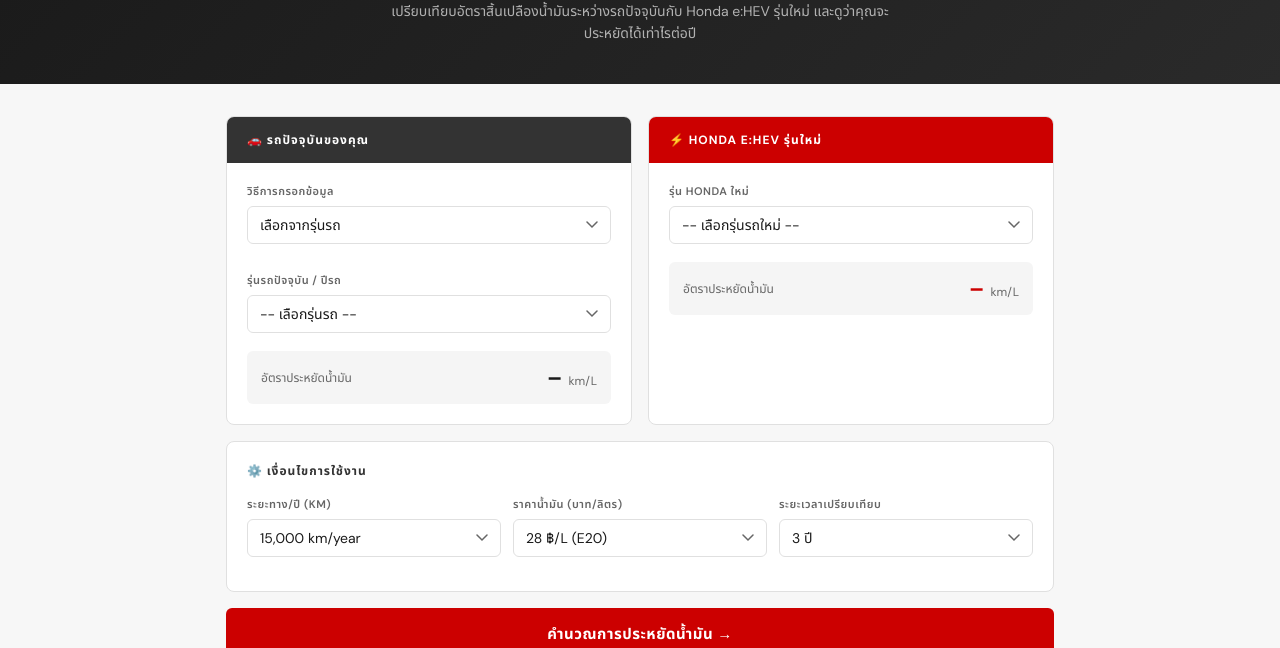
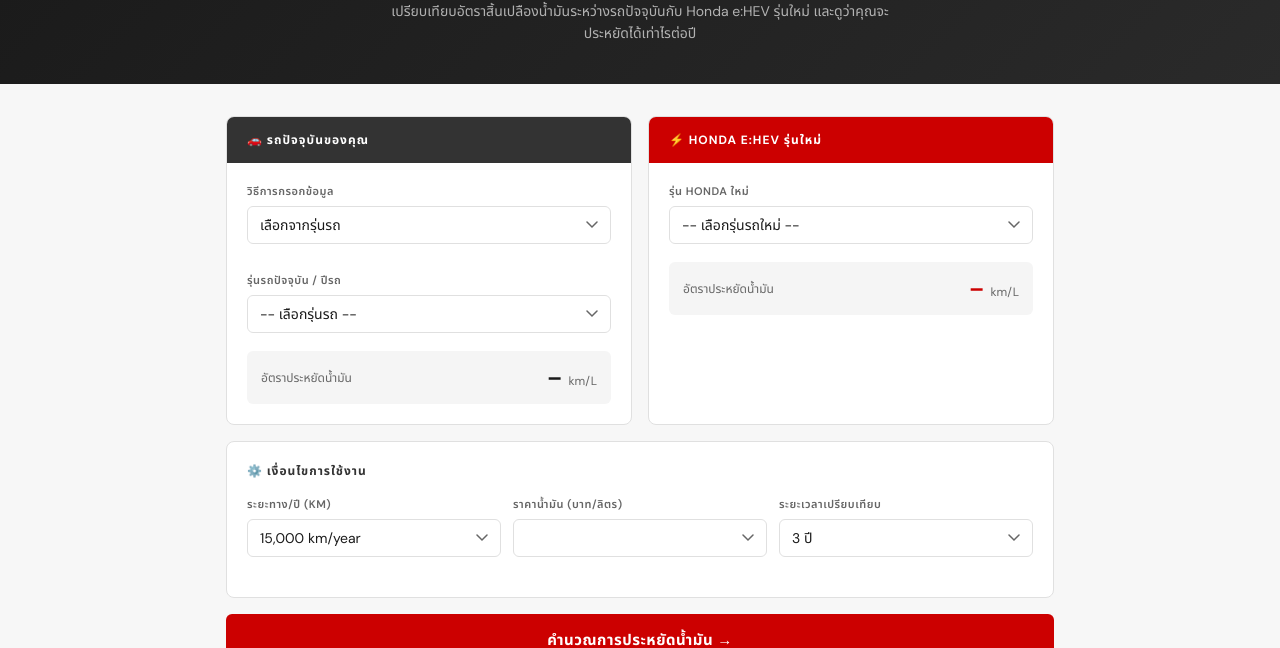
Before and after one commit to risaotakiforhatc-gif/honda-fuel-calculator, a website: page index.html in a window 1280 px wide. Shown: the part 164-812 px from the top of the page. Drawn offline with Linux system fonts and the light colour scheme.

Commit message:
Update index.html

```diff
--- a/index.html
+++ b/index.html
@@ -763,12 +763,11 @@
           <span data-lang="en">Fuel Price (THB/L)</span>
           <span data-lang="ja">ガソリン価格 (バーツ/L)</span>
         </label>
-        <select id="fuelPrice">
-          <option value="31">31 ฿/L (91)</option>
-          <option value="28" selected>28 ฿/L (E20)</option>
-          <option value="31">31 ฿/L (95)</option>
-          <option value="custom" data-th="กรอกค่าเอง..." data-en="Enter manually...">กรอกค่าเอง...</option>
-        </select>
+     <select id="fuelPrice"></select>
+<div id="customPriceWrap" style="display:none">
+  <input type="number" id="customPrice" placeholder="e.g. 35" min="10" max="100" step="0.1" oninput="updateCustomPrice()" data-clarity-unmask>
+</div>
+<div id="fuelPriceUpdatedAt" style="margin-top:6px; font-size:11px; color:#666;"></div>
         <div id="customPriceWrap" style="display:none">
           <input type="number" id="customPrice" placeholder="e.g. 35" min="10" max="100" step="0.1" oninput="updateCustomPrice()" data-clarity-unmask>
         </div>
```
